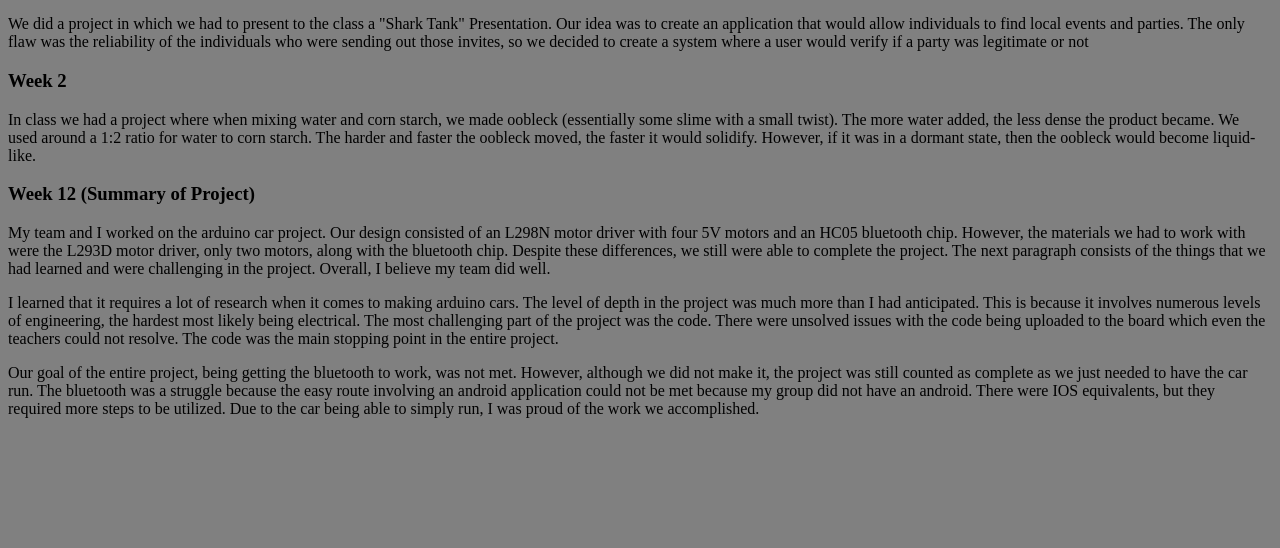
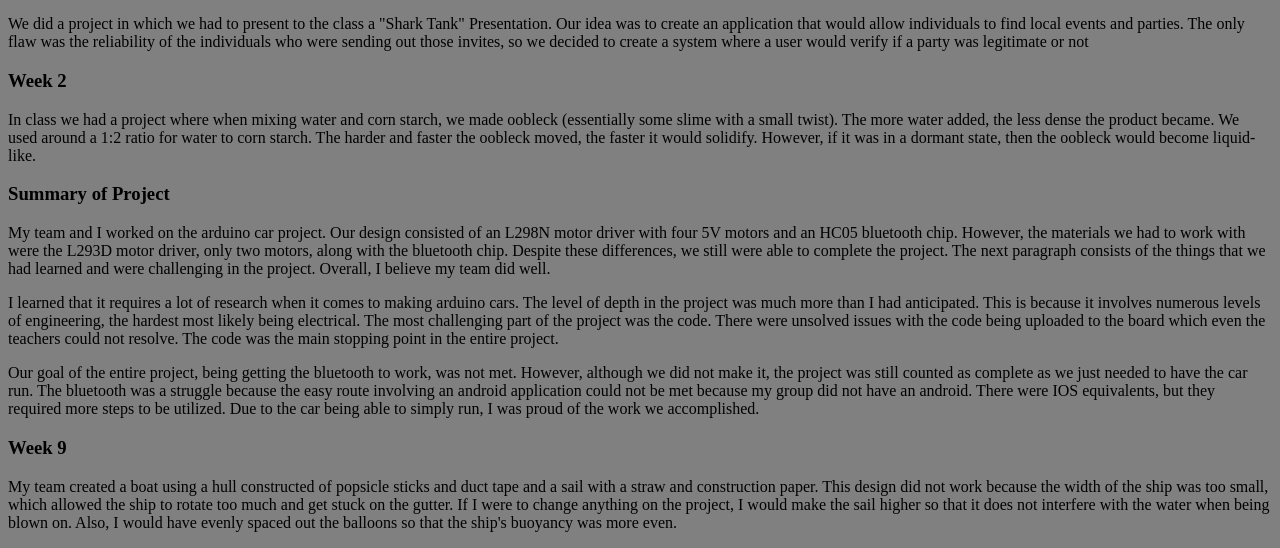
Before and after one commit to IMBRADY/Engineering, a plain HTML site: page index.html in a window 1280 px wide. Shown: the part 2664-3212 px from the top of the page. Before the commit the page ends 3098 px from the top, so only its background shows below. Drawn offline with Linux system fonts and the light colour scheme.

Commit message:
s2w9 update

```diff
--- a/index.html
+++ b/index.html
@@ -113,7 +113,7 @@
             In class we had a project where when mixing water and corn starch, we made oobleck (essentially some slime with a small twist). The more water added, the less dense the product became. We used around a 1:2 ratio for water to corn starch. The harder and faster the oobleck moved, the faster it would solidify. However, if it was in a dormant state, then the oobleck would become liquid-like.
         </p>
         <h3>
-            Week 12 (Summary of Project)
+            Summary of Project
         </h3>
         <p>
             My team and I worked on the arduino car project. Our design consisted of an L298N motor driver with four 5V motors and an HC05 bluetooth chip. However, the materials we had to work with were the L293D motor driver, only two motors, along with the bluetooth chip. Despite these differences, we still were able to complete the project. The next paragraph consists of the things that we had learned and were challenging in the project. Overall, I believe my team did well.
@@ -124,5 +124,11 @@
         <p>
             Our goal of the entire project, being getting the bluetooth to work, was not met. However, although we did not make it, the project was still counted as complete as we just needed to have the car run. The bluetooth was a struggle because the easy route involving an android application could not be met because my group did not have an android. There were IOS equivalents, but they required more steps to be utilized. Due to the car being able to simply run, I was proud of the work we accomplished.
         </p>
+        <h3>
+            Week 9
+        </h3>
+        <p>
+            My team created a boat using a hull constructed of popsicle sticks and duct tape and a sail with a straw and construction paper. This design did not work because the width of the ship was too small, which allowed the ship to rotate too much and get stuck on the gutter. If I were to change anything on the project, I would make the sail higher so that it does not interfere with the water when being blown on. Also, I would have evenly spaced out the balloons so that the ship's buoyancy was more even.
+        </p>
     </body>
 </html>
```
